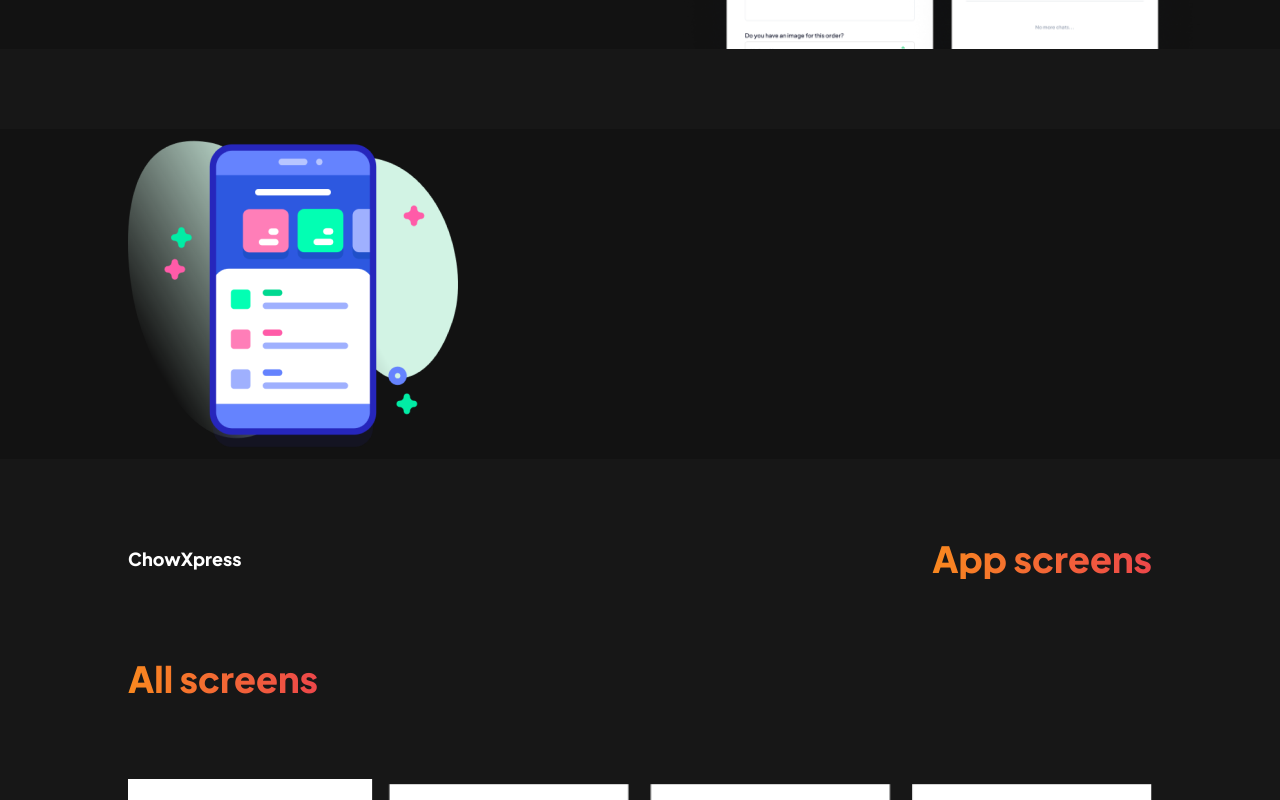
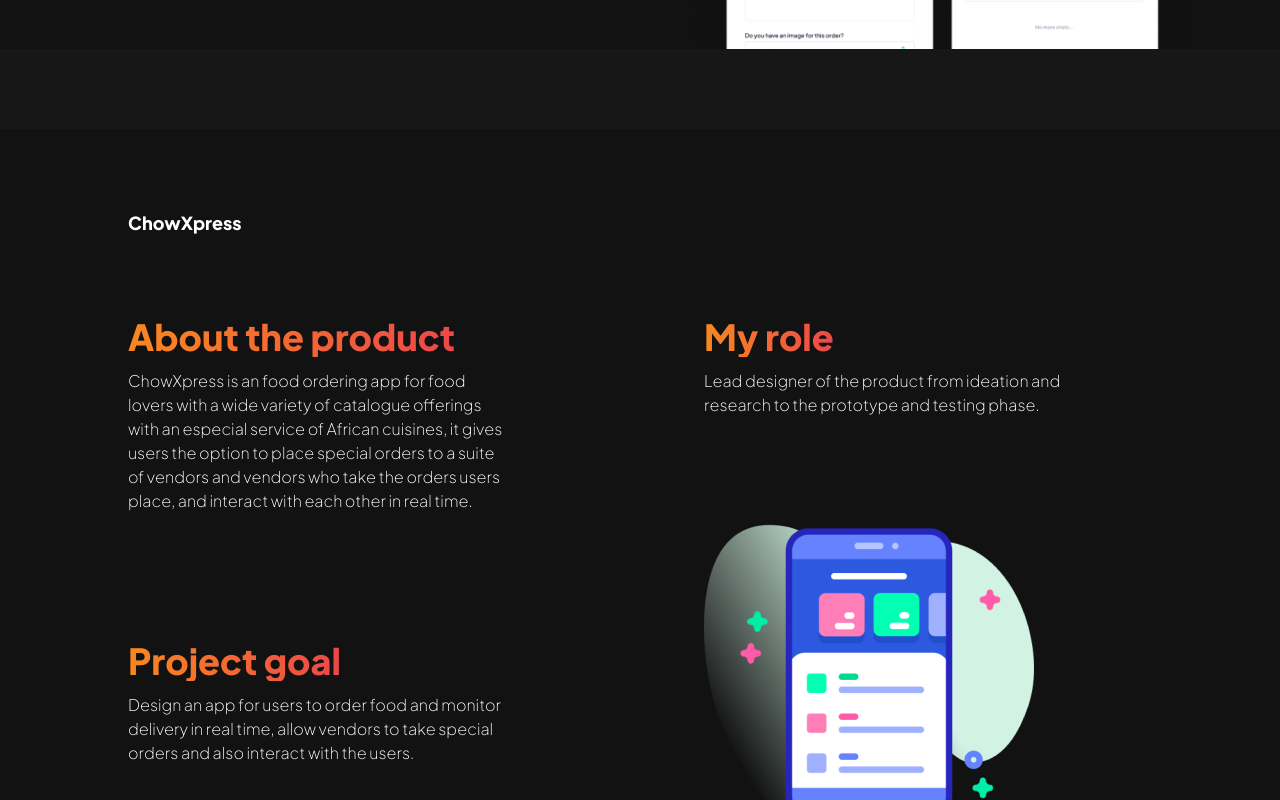
Before and after one commit to VirtuousTechies/musa-daniel, a React (Vite) app in the folder musa-daniel/: page /works/foodApp in a window 1280 px wide. Shown: the part 960-1760 px from the top of the page. Built offline with nearby package versions, Linux system fonts and the light colour scheme.

Commit message:
Added the html and styles for the textual part of  about section in the food app body

```diff
--- a/musa-daniel/src/Components/FoodAppBody.jsx
+++ b/musa-daniel/src/Components/FoodAppBody.jsx
@@ -58,11 +58,19 @@ export default function FoodAppBody() {
             </figure>
             </section>
        </section>
-        <section className='flex md:justify-center md:items-center w-full
-        bg-[#121212]'>
-            <section className='grid grid-cols-2 w-[90%] mx-5 md:mx-0
-            md:w-[80%]'>
-                <img src={foodAbout} alt="about" />
+        <section className='flex md:justify-center md:items-center w-full bg-[#121212] py-20'>
+            <section className='flex flex-col space-y-20 md:items-start w-[90%] md:w-[80%]'>
+                <FoodHeader />
+                <section className='grid grid-cols-2 gap-32 w-full mx-5 md:mx-0'>
+                    {foodAppData.about.map((item => <div key={item.heading} className='flex flex-col
+                    space-y-3 justify-start items-start'>
+                        <h2 className='bg-gradient-to-l font-four text-3xl md:text-4xl font-extrabold
+                        text-transparent bg-clip-text to-[#F9881F] from-[#ED474A]'>{item.heading}</h2>
+                        <p className='font-four font-extralight text-white text-base
+                        md:w-[24rem]'>{item.text}</p>
+                    </div>))}
+                    <img src={foodAbout} alt="about" className='-mt-32' />
+                </section>
             </section>
         </section>
         <section className='flex flex-col space-y-20 md:items-start w-[90%] mx-5 md:mx-0
```
